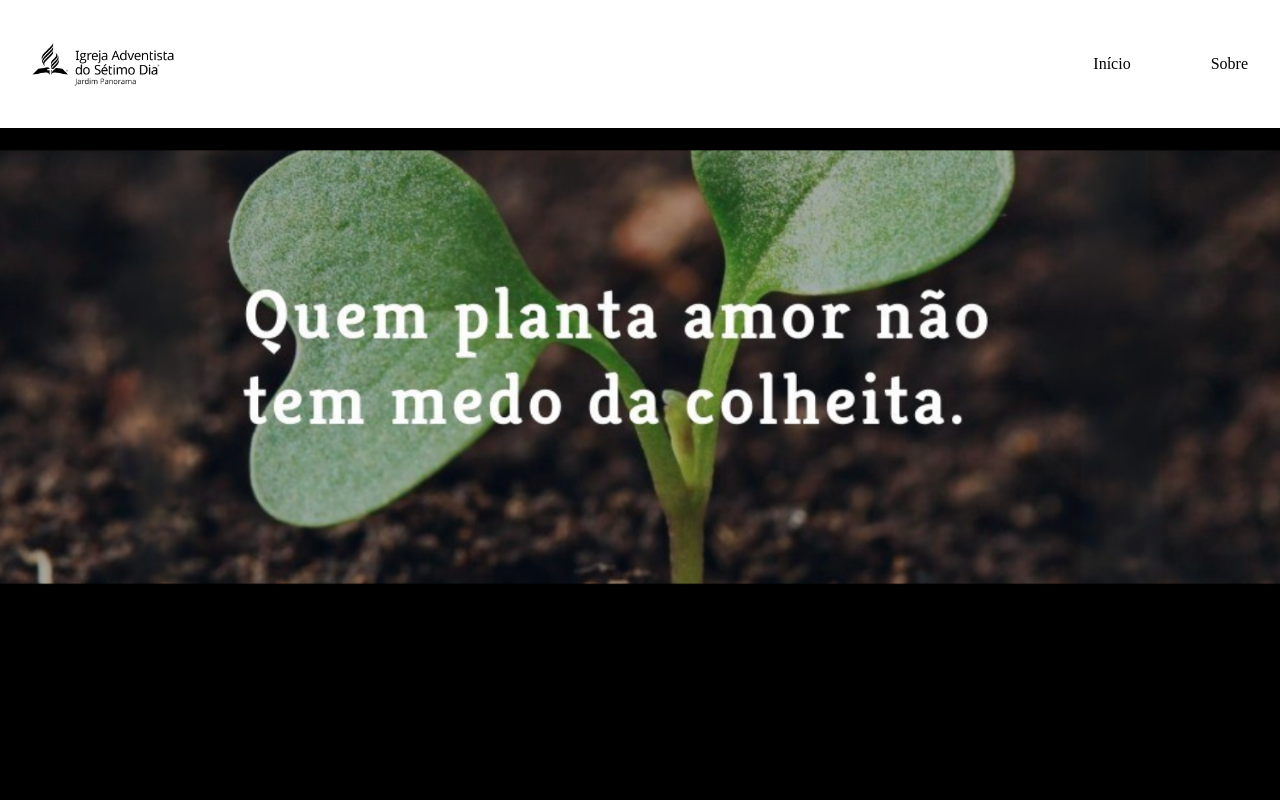
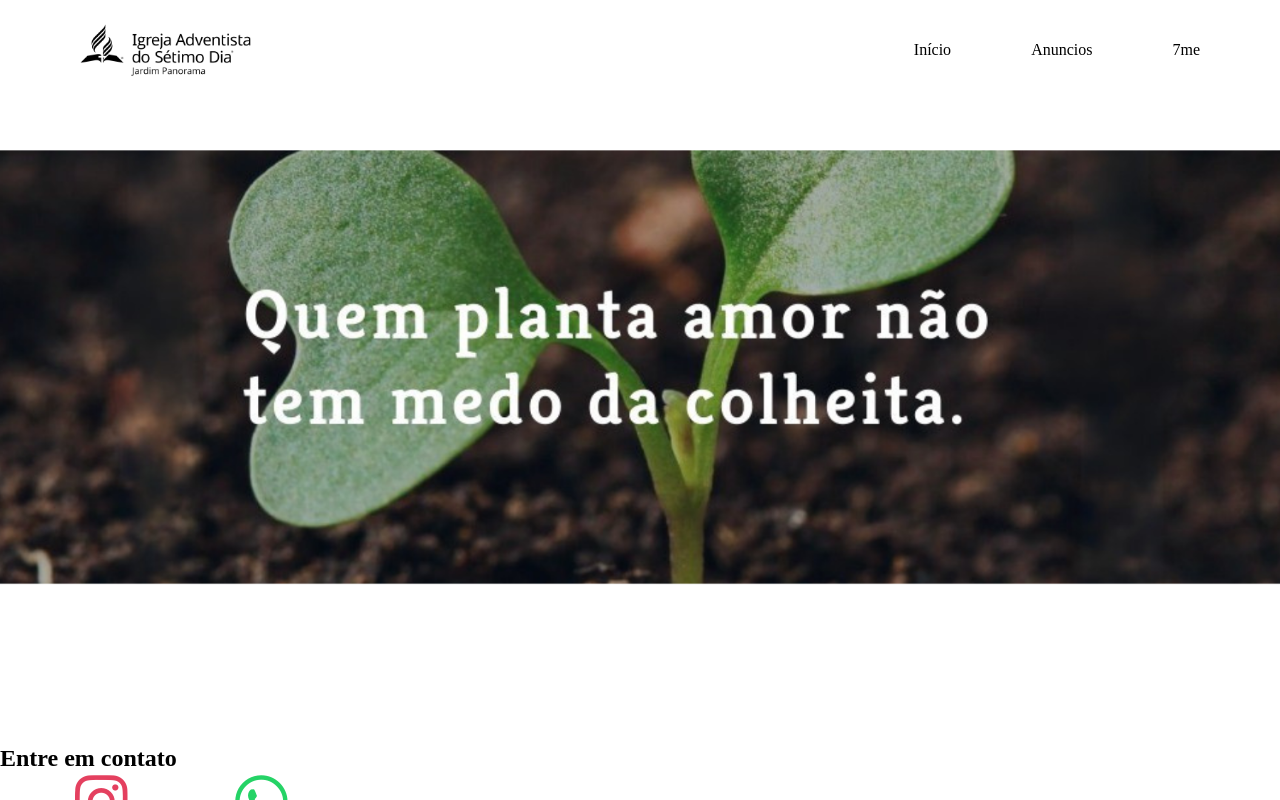
Before and after one commit to SilasGS/SJJP, a plain HTML site: page index.html in a window 1280 px wide. Drawn offline with Linux system fonts and the light colour scheme.

Commit message:
menu hamburgue quase pronto

```diff
--- a/index.html
+++ b/index.html
@@ -8,7 +8,7 @@
   <link rel="stylesheet" href="style.css" />
   <link rel="stylesheet"
     href="https://cdnjs.cloudflare.com/ajax/libs/font-awesome/6.5.0/css/all.min.css" />
-</head>
+    </head>
 
 <body>
   <header class="topo">
@@ -23,7 +23,9 @@
     <!-- Menu normal -->
     <nav class="menu" id="menu" aria-hidden="true">
       <a href="#">Início</a>
-      <a href="#">Sobre</a>
+      <a href="index2.html"  target="_blank">Anuncios</a>
+      <a href="https://giving.7me.app/guest-donation/church/79e20684-de2f-489c-a0b1-a27bc3cd30c5" target="_blank"rel=
+      "noopener noreferrer">7me</a>
     </nav>
   </header>
 
@@ -37,10 +39,7 @@
       </section>
 
       <section>
-        <h2>Quem somos</h2>
-        <p>Nós somos a equipe de comunicação da Igreja Jardim Panorama, dedicada a compartilhar a missão,
-          os valores e as atividades da nossa comunidade. Nosso objetivo é manter todos informados, engajados
-          e conectados, criando uma ponte entre a igreja e a comunidade.</p>
+
       </section>
 
       <section>
@@ -66,7 +65,7 @@
     <p>&copy; 2025 Luiz Fernando Alves do Prado e Silas Gomes Santos. Todos os direitos reservados.</p>
   </footer>
 
-  <script src="seu-script.js"></script>
+  <script src="script.js"></script>
 </body>
 
 </html>
--- a/style.css
+++ b/style.css
@@ -6,7 +6,7 @@
   display: flex;
   justify-content: space-between;
   align-items: center;
-  padding: 1.5rem 2rem; /* padding ajustado */
+  padding: 0.1rem 5rem; /* padding ajustado */
   position: fixed;
   top: 0;
   left: 0;
@@ -22,7 +22,7 @@
 }
 
 .logo img {
-  height: 5rem;
+  height: 6rem;
   width: auto;
   z-index: 1000;
 }
@@ -42,7 +42,7 @@
 }
 
 .menu a:hover {
-  color: #ffcc00;
+  color: #d1cfc6;
 }
 
 /* Ícone do menu (hambúrguer) */
@@ -67,7 +67,7 @@ html, body {
   margin: 0;
   padding: 0;
   overflow-x: hidden;
-  background-color: black; /* opcional, pra eliminar qualquer branco visível */
+
 }
 
 /* Container do carrossel */
@@ -87,6 +87,7 @@ html, body {
   object-fit: cover;
   display: block; /* remove espaçamento de linha entre imagens */
 }
+
 
 /* Ícones sociais */
 .fa-instagram {
```
Also changed, not shown: index2.html (added, +10 -0 lines), script.js (renamed from .js).
